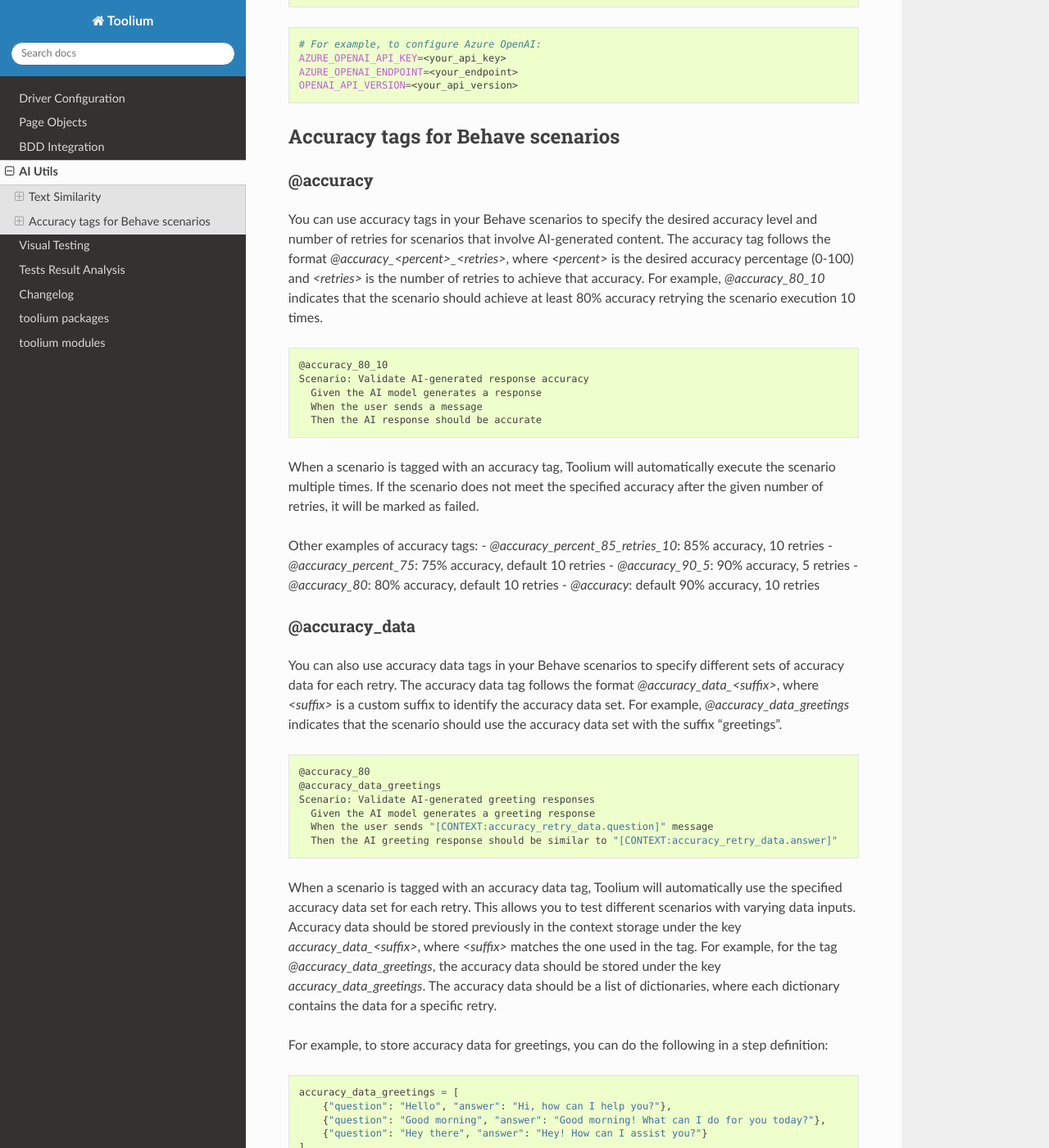
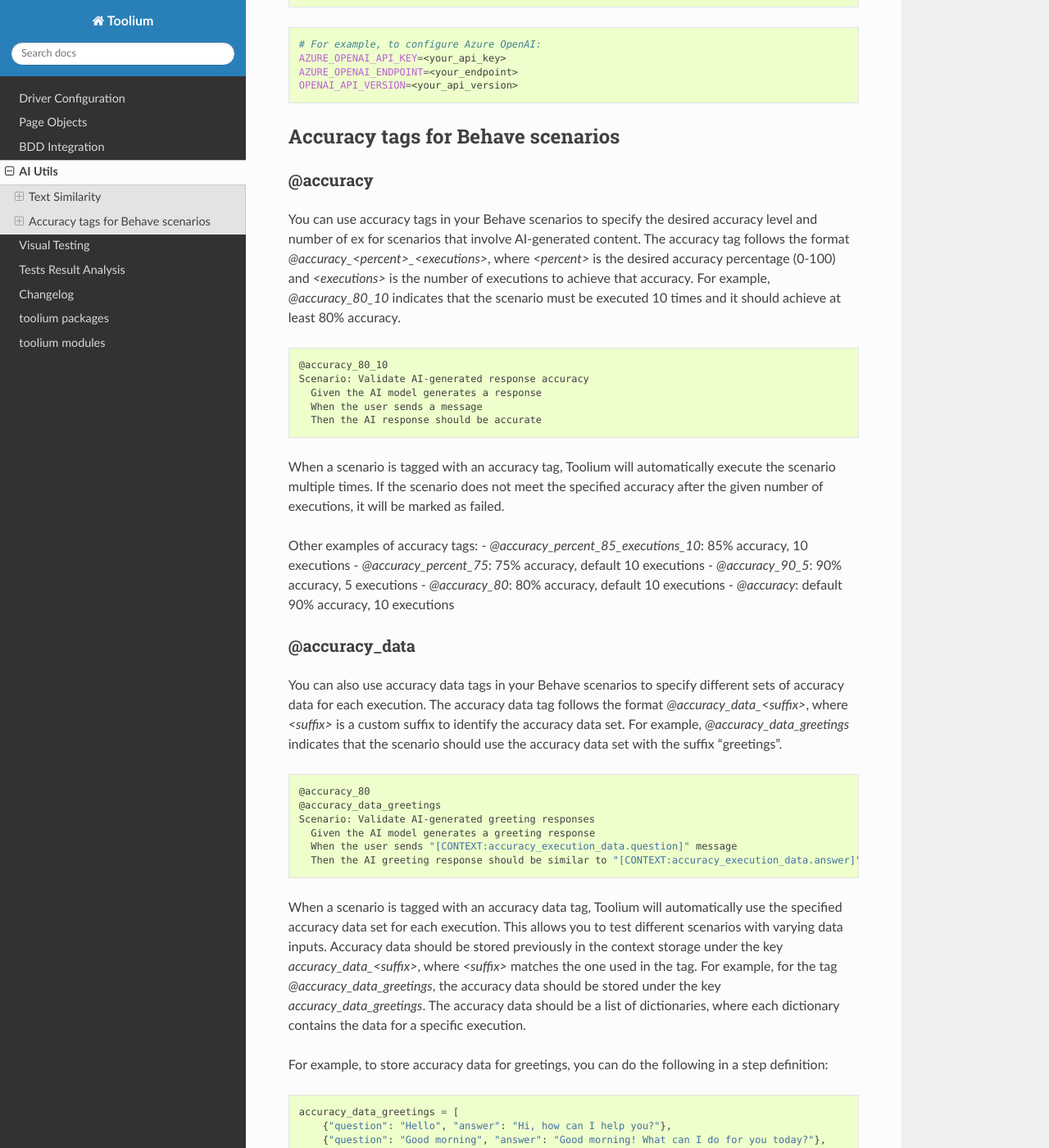
Before and after one commit to Telefonica/toolium, a Sphinx documentation site: the page built from docs/ai_utils.rst, in a window 1280 px wide and 1400 px high, scrolled down 1790 px. Shown: the whole window at 82% size. Built offline with Sphinx 7.4.7 and the Read the Docs theme 3.1.0, drawn with Linux system fonts in a browser that asks for light colours; some of the changed text lies outside the part shown.

Commit message:
rename retry to execution

```diff
--- a/docs/ai_utils.rst
+++ b/docs/ai_utils.rst
@@ -96,11 +96,11 @@ Accuracy tags for Behave scenarios
 @accuracy
 ~~~~~~~~~
 
-You can use accuracy tags in your Behave scenarios to specify the desired accuracy level and number of retries for
-scenarios that involve AI-generated content. The accuracy tag follows the format `@accuracy_<percent>_<retries>`,
-where `<percent>` is the desired accuracy percentage (0-100) and `<retries>` is the number of retries to achieve that
-accuracy. For example, `@accuracy_80_10` indicates that the scenario should achieve at least 80% accuracy retrying the
-scenario execution 10 times.
+You can use accuracy tags in your Behave scenarios to specify the desired accuracy level and number of ex for
+scenarios that involve AI-generated content. The accuracy tag follows the format `@accuracy_<percent>_<executions>`,
+where `<percent>` is the desired accuracy percentage (0-100) and `<executions>` is the number of executions to achieve
+that accuracy. For example, `@accuracy_80_10` indicates that the scenario must be executed 10 times and it should
+achieve at least 80% accuracy.
 
 .. code-block:: bash
 
@@ -111,22 +111,22 @@ scenario execution 10 times.
       Then the AI response should be accurate
 
 When a scenario is tagged with an accuracy tag, Toolium will automatically execute the scenario multiple times. If the
-scenario does not meet the specified accuracy after the given number of retries, it will be marked as failed.
+scenario does not meet the specified accuracy after the given number of executions, it will be marked as failed.
 
 Other examples of accuracy tags:
-- `@accuracy_percent_85_retries_10`: 85% accuracy, 10 retries
-- `@accuracy_percent_75`: 75% accuracy, default 10 retries
-- `@accuracy_90_5`: 90% accuracy, 5 retries
-- `@accuracy_80`: 80% accuracy, default 10 retries
-- `@accuracy`: default 90% accuracy, 10 retries
+- `@accuracy_percent_85_executions_10`: 85% accuracy, 10 executions
+- `@accuracy_percent_75`: 75% accuracy, default 10 executions
+- `@accuracy_90_5`: 90% accuracy, 5 executions
+- `@accuracy_80`: 80% accuracy, default 10 executions
+- `@accuracy`: default 90% accuracy, 10 executions
 
 @accuracy_data
 ~~~~~~~~~~~~~~
 
-You can also use accuracy data tags in your Behave scenarios to specify different sets of accuracy data for each retry.
-The accuracy data tag follows the format `@accuracy_data_<suffix>`, where `<suffix>` is a custom suffix to identify the
-accuracy data set. For example, `@accuracy_data_greetings` indicates that the scenario should use the accuracy data set
-with the suffix "greetings".
+You can also use accuracy data tags in your Behave scenarios to specify different sets of accuracy data for each
+execution. The accuracy data tag follows the format `@accuracy_data_<suffix>`, where `<suffix>` is a custom suffix to
+identify the accuracy data set. For example, `@accuracy_data_greetings` indicates that the scenario should use the
+accuracy data set with the suffix "greetings".
 
 .. code-block:: bash
 
@@ -134,15 +134,15 @@ with the suffix "greetings".
     @accuracy_data_greetings
     Scenario: Validate AI-generated greeting responses
       Given the AI model generates a greeting response
-      When the user sends "[CONTEXT:accuracy_retry_data.question]" message
-      Then the AI greeting response should be similar to "[CONTEXT:accuracy_retry_data.answer]"
+      When the user sends "[CONTEXT:accuracy_execution_data.question]" message
+      Then the AI greeting response should be similar to "[CONTEXT:accuracy_execution_data.answer]"
 
 When a scenario is tagged with an accuracy data tag, Toolium will automatically use the specified accuracy data set for
-each retry. This allows you to test different scenarios with varying data inputs. Accuracy data should be stored
+each execution. This allows you to test different scenarios with varying data inputs. Accuracy data should be stored
 previously in the context storage under the key `accuracy_data_<suffix>`, where `<suffix>` matches the one used in the
 tag. For example, for the tag `@accuracy_data_greetings`, the accuracy data should be stored under the key
 `accuracy_data_greetings`. The accuracy data should be a list of dictionaries, where each dictionary contains the data
-for a specific retry.
+for a specific execution.
 
 For example, to store accuracy data for greetings, you can do the following in a step definition:
 
@@ -155,5 +155,5 @@ For example, to store accuracy data for greetings, you can do the following in a
     ]
     context.storage["accuracy_data_greetings"] = accuracy_data_greetings
 
-This way, during each retry of the scenario, Toolium will use the corresponding data from the accuracy data set based on
-the retry index.
+This way, during each execution of the scenario, Toolium will use the corresponding data from the accuracy data set
+based on the execution index.
--- a/docs/bdd_integration.rst
+++ b/docs/bdd_integration.rst
@@ -78,9 +78,10 @@ It also supports other scenario tags to configure Appium tests:
 * :code:`@android_only`: identifies a scenario that should only be executed in Android
 * :code:`@ios_only`: identifies a scenario that should only be executed in iOS
 
-And it supports accuracy tag for AI related scenarios:
+And it supports accuracy tags for AI related scenarios (view :ref:`accuracy tags <accuracy-tags-for-behave-scenarios-utils>` for more details):
 
-* :code:`@accuracy_<percent>_<retries>`: identifies a scenario that should achieve at least `<percent>` accuracy retrying up to `<retries>` times (view :ref:`Accuracy tag for Behave scenarios <ai_utils>` for more details)
+* :code:`@accuracy_<percent>_<executions>`: identifies a scenario that must be executed `<executions>` times and should achieve at least `<percent>` accuracy
+* :code:`@accuracy_data_<suffix>`: identifies a scenario that should use the accuracy data set with the suffix `<suffix>` in each execution
 
 Behave - Dynamic Environment
 ----------------------------
```
Also changed, not shown: CHANGELOG.rst (+4 -4 lines), 2 other files.
